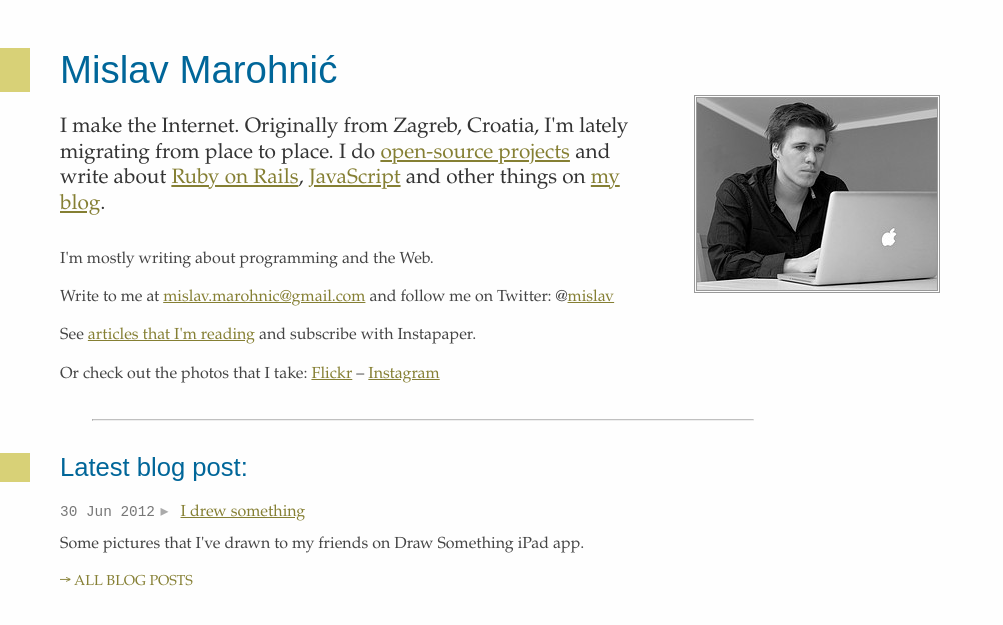
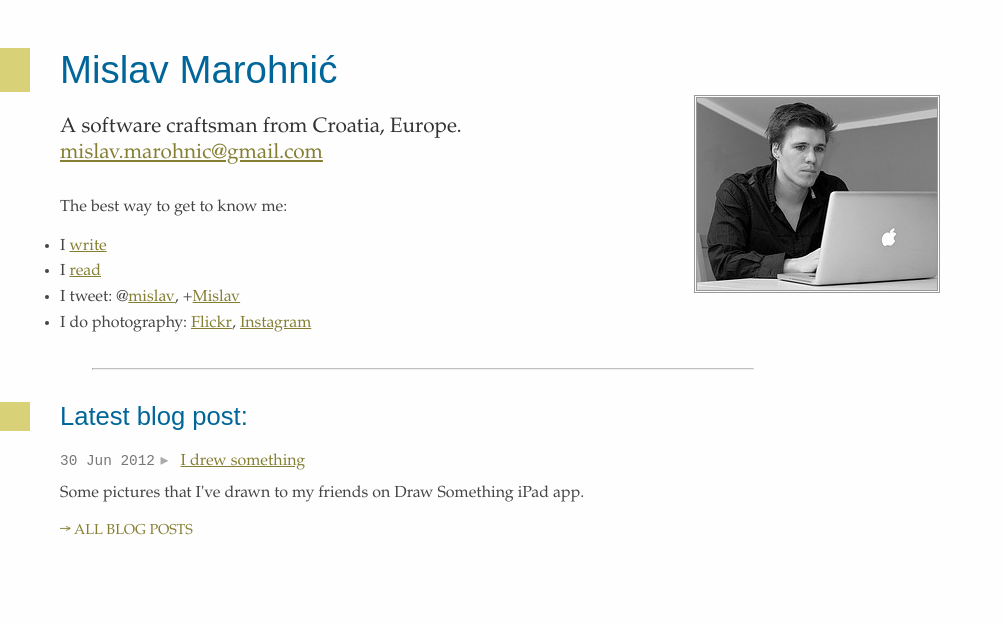
Before and after one commit to mislav/blog, a Jekyll site: the page built from index.html, in a window 1280 px wide. Shown: the top 625 px of the page, without its empty margins (0-1003 px from the left). Built offline with Jekyll 4.4.1, drawn with Linux system fonts in a browser that asks for light colours; Markdown is read by kramdown in place of the engine named in the settings.

Commit message:
improve information about me

```diff
--- a/_layouts/default.html
+++ b/_layouts/default.html
@@ -12,7 +12,7 @@
     {% if page.description %}
     <meta name="description" content="{{ page.description | escape }}">
     {% endif %}
-    <meta name="author" content="Mislav Marohnić &lt;mislav.marohnic@gmail.com&gt;">
+    <meta name=author lang=hr content="Mislav Marohnić">
     <meta content='initial-scale=1.0' name='viewport'>
     <link rel="icon" href="/favicon.ico">
 
--- a/_layouts/solo.html
+++ b/_layouts/solo.html
@@ -8,7 +8,7 @@
     {% if page.description %}
     <meta name="description" content="{{ page.description | escape }}">
     {% endif %}
-    <meta name="author" content="Mislav Marohnić &lt;mislav.marohnic@gmail.com&gt;">
+    <meta name=author lang=hr content="Mislav Marohnić">
     <meta charset="UTF-8">
     <link rel="icon" href="/favicon.ico">
     <meta name="viewport" content="initial-scale=1.0">
--- a/index.html
+++ b/index.html
@@ -8,17 +8,28 @@ layout: default
 
 <h1>{{ page.title }}</h1>
 
-<div id="description" class="vcard">
+<div id=description class=vcard>
   <p>
-    <img src="/images/mislav.jpg" alt="Mislav Marohnić" class="fn">
-    I make the Internet. Originally from <span class="adr">Zagreb,&nbsp;<span class="country-name">Croatia</span></span>, I'm lately migrating from place to place. I do <a href="/projects/">open-source&nbsp;projects</a> and write about <a href="/rails/">Ruby&nbsp;on&nbsp;Rails</a>, <a href="/js/">JavaScript</a> and other things on <a rel="me" class="url" href="/blog/">my blog</a>.</p>
-  <p>I'm mostly writing about programming and the Web.</p>
-  <p>Write to me at <a class="email" href="mailto:mislav.marohnic@gmail.com">mislav.marohnic@gmail.com</a> and follow me on Twitter: @<a rel="me" href="http://twitter.com/mislav">mislav</a></p>
-  <p>See <a href="/instapaper/" title="Mislav's Instapaper liked items">articles that I'm reading</a> and subscribe with Instapaper.</p>
-  <p>Or check out the photos that I take:
-    <a rel="me" href="http://www.flickr.com/photos/mislav-marohnic/" title="Mislav's photos on Flickr">Flickr</a> –
-    <a rel="me" href="http://instagram.heroku.com/users/mislav" title="Mislav's Instagram photo stream">Instagram</a>
+    <img src="/images/mislav.jpg" alt="Mislav Marohnić" class="fn photo" lang=hr>
+    A <span class=title>software craftsman</span> from
+    <span class=adr><span class=country-name>Croatia</span>, Europe</span>.<br>
+    <a class=email href="mailto:mislav.marohnic@gmail.com">mislav.marohnic@gmail.com</a>
   </p>
+  <p>
+    The best way to get to know me:
+  </p>
+  <ul>
+    <li>I <a href="/blog/">write</a></li>
+    <li>I <a href="/instapaper/" title="Mislav's Instapaper liked items">read</a></li>
+    <li>I tweet:
+      @<a rel=me href="http://twitter.com/mislav">mislav</a>,
+      +<a rel=me href="https://plus.google.com/110653988851642886880">Mislav</a>
+    </li>
+    <li>I do photography:
+      <a rel=me href="http://www.flickr.com/photos/mislav-marohnic/" title="Mislav's photos on Flickr">Flickr</a>,
+      <a rel=me href="http://instagram.heroku.com/users/mislav" title="Mislav's Instagram photo stream">Instagram</a>
+    </li>
+  </ul>
 </div>
 
 <hr>
```
